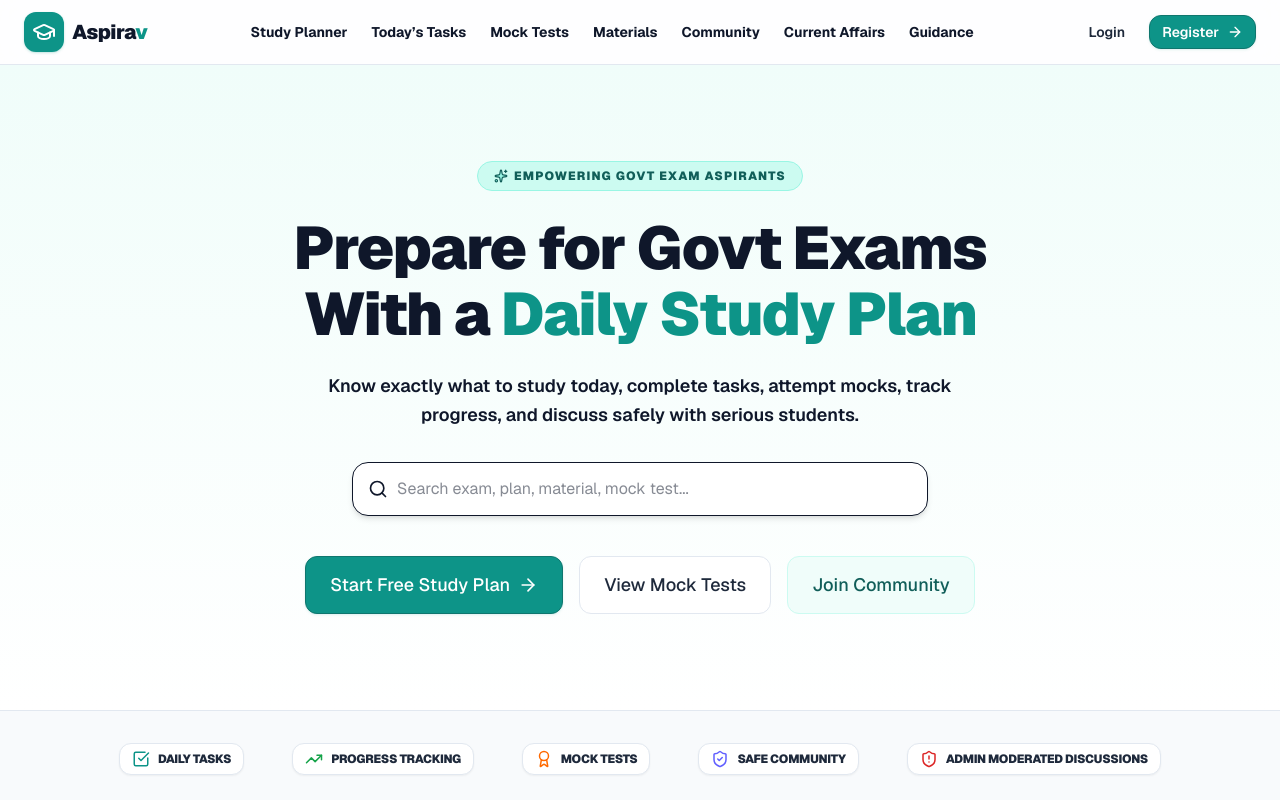
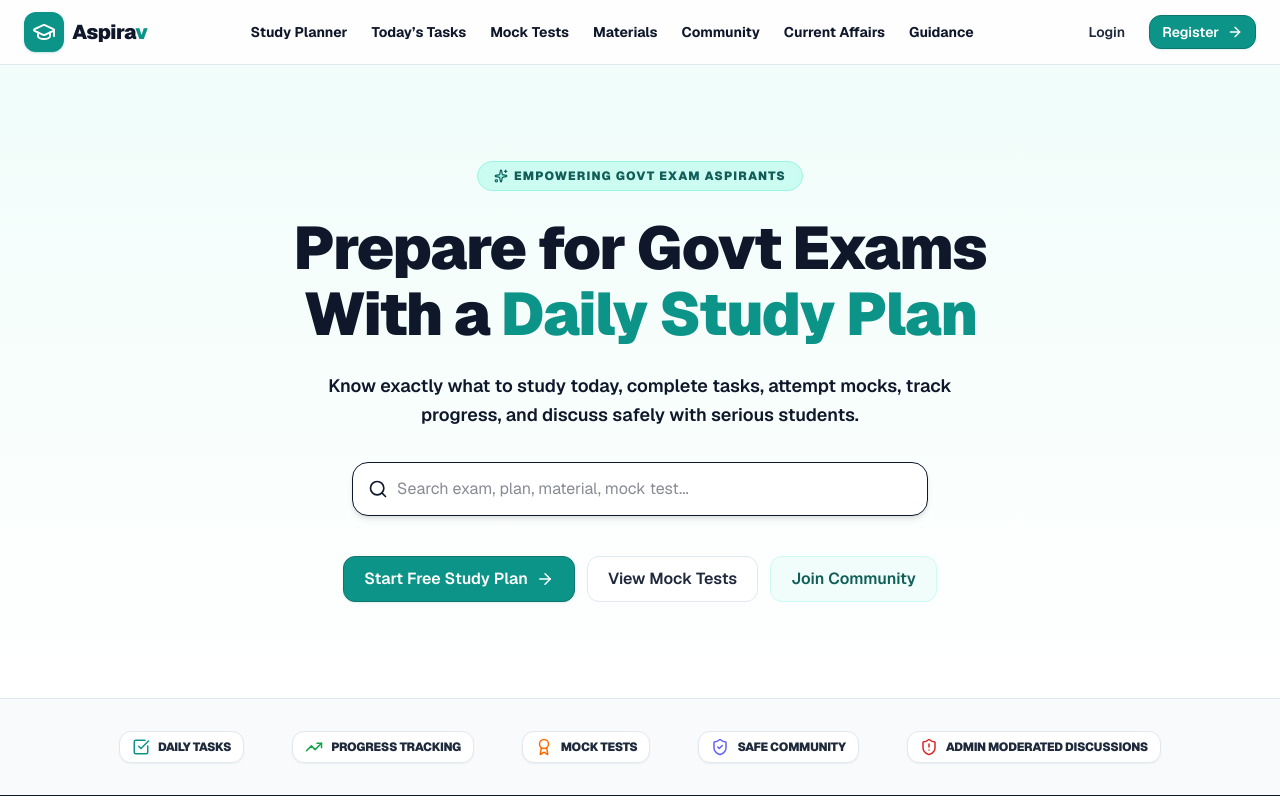
Before and after one commit to Arulraj2001/Aspirun, a Next.js app: page / in a window 1280 px wide. Shown: the top 800 px of the page. Built offline with nearby package versions, Linux system fonts and the light colour scheme.

Commit message:
style: optimize home page CTA buttons to medium sizes

```diff
--- a/app/page.tsx
+++ b/app/page.tsx
@@ -175,19 +175,19 @@ export default function Home() {
           </div>
 
           {/* Hero CTAs */}
-          <div className="flex flex-col sm:flex-row gap-4 w-full justify-center">
+          <div className="flex flex-col sm:flex-row gap-3 w-full justify-center">
             <Link href="/study-planner" className="w-full sm:w-auto">
-              <Button size="lg" className="w-full justify-center" icon={<ArrowRight className="h-5 w-5" />} iconPosition="right">
+              <Button size="md" className="w-full justify-center" icon={<ArrowRight className="h-4.5 w-4.5" />} iconPosition="right">
                 Start Free Study Plan
               </Button>
             </Link>
             <Link href="/mock-tests" className="w-full sm:w-auto">
-              <Button size="lg" variant="outline" className="w-full justify-center">
+              <Button size="md" variant="outline" className="w-full justify-center">
                 View Mock Tests
               </Button>
             </Link>
             <Link href="/community" className="w-full sm:w-auto">
-              <Button size="lg" variant="secondary" className="w-full justify-center">
+              <Button size="md" variant="secondary" className="w-full justify-center">
                 Join Community
               </Button>
             </Link>
```
